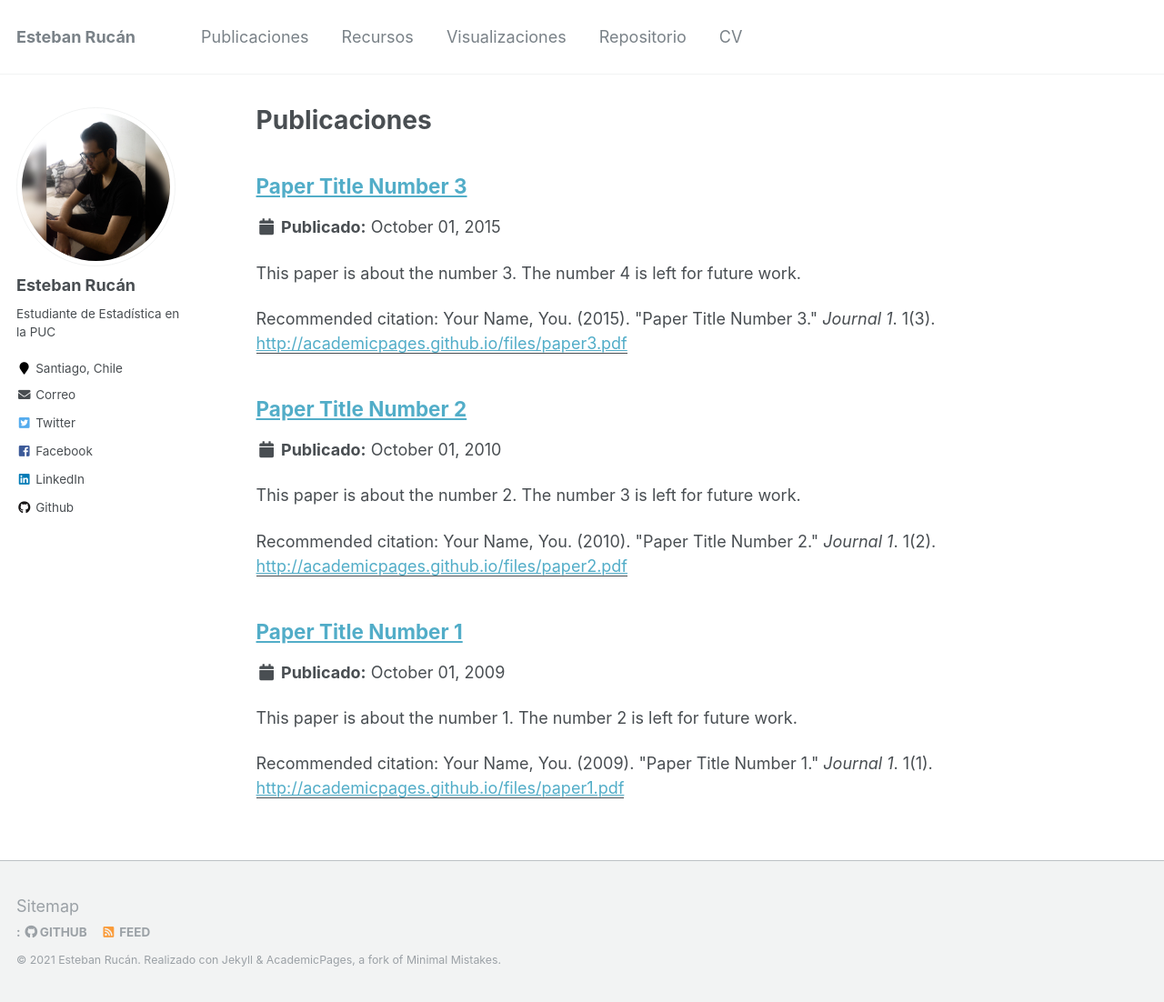
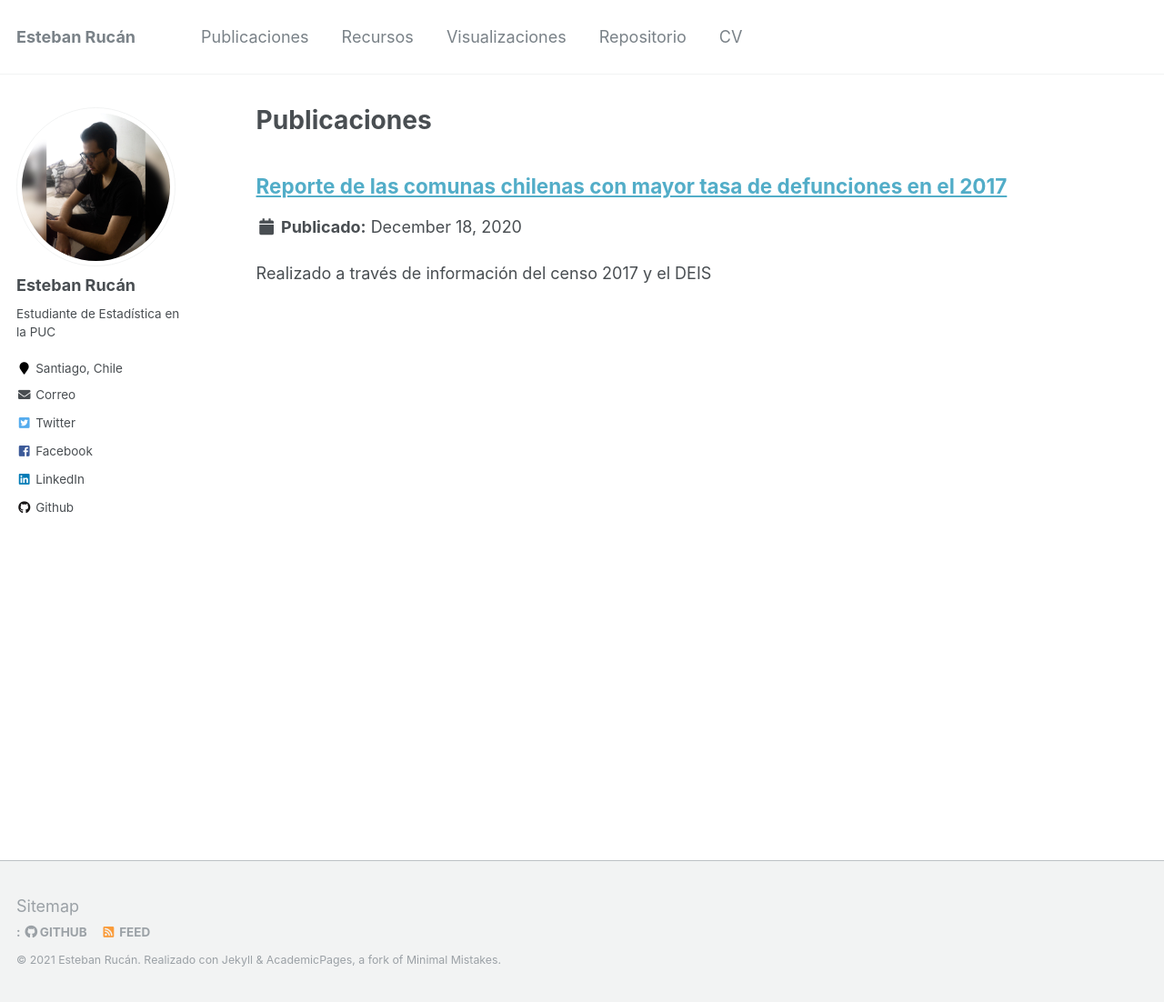
Before and after one commit to estebanrucan/estebanrucan.com, a Jekyll site: the page built from _pages/publicaciones.md, in a window 1280 px wide and 1102 px high. Shown: the whole window at 91% size. Built offline with Jekyll 4.4.1, drawn with Linux system fonts in a browser that asks for light colours.

Commit message:
Primera publicación

```diff
--- a/_publicaciones/2009-10-01-paper-title-number-1.md
+++ /dev/null
@@ -1,15 +0,0 @@
----
-title: "Paper Title Number 1"
-collection: publicaciones
-permalink: /publicaciones/2009-10-01-paper-title-number-1
-excerpt: 'This paper is about the number 1. The number 2 is left for future work.'
-date: 2009-10-01
-venue: 'Journal 1'
-paperurl: 'http://academicpages.github.io/files/paper1.pdf'
-citation: 'Your Name, You. (2009). &quot;Paper Title Number 1.&quot; <i>Journal 1</i>. 1(1).'
----
-This paper is about the number 1. The number 2 is left for future work.
-
-[Download paper here](http://academicpages.github.io/files/paper1.pdf)
-
-Recommended citation: Your Name, You. (2009). "Paper Title Number 1." <i>Journal 1</i>. 1(1).
--- a/_publicaciones/2010-10-01-paper-title-number-2.md
+++ /dev/null
@@ -1,15 +0,0 @@
----
-title: "Paper Title Number 2"
-collection: publicaciones
-permalink: /publicaciones/2010-10-01-paper-title-number-2
-excerpt: 'This paper is about the number 2. The number 3 is left for future work.'
-date: 2010-10-01
-venue: 'Journal 1'
-paperurl: 'http://academicpages.github.io/files/paper2.pdf'
-citation: 'Your Name, You. (2010). &quot;Paper Title Number 2.&quot; <i>Journal 1</i>. 1(2).'
----
-This paper is about the number 2. The number 3 is left for future work.
-
-[Download paper here](http://academicpages.github.io/files/paper2.pdf)
-
-Recommended citation: Your Name, You. (2010). "Paper Title Number 2." <i>Journal 1</i>. 1(2).
--- a/_publicaciones/2015-10-01-paper-title-number-3.md
+++ /dev/null
@@ -1,15 +0,0 @@
----
-title: "Paper Title Number 3"
-collection: publicaciones
-permalink: /publicaciones/2015-10-01-paper-title-number-3
-excerpt: 'This paper is about the number 3. The number 4 is left for future work.'
-date: 2015-10-01
-venue: 'Journal 1'
-paperurl: 'http://academicpages.github.io/files/paper3.pdf'
-citation: 'Your Name, You. (2015). &quot;Paper Title Number 3.&quot; <i>Journal 1</i>. 1(3).'
----
-This paper is about the number 3. The number 4 is left for future work.
-
-[Download paper here](http://academicpages.github.io/files/paper3.pdf)
-
-Recommended citation: Your Name, You. (2015). "Paper Title Number 3." <i>Journal 1</i>. 1(3).
--- /dev/null
+++ b/_publicaciones/reporte-comunas-tasa-defuncion-alta_2017.md
@@ -0,0 +1,14 @@
+---
+title: "Reporte de las comunas chilenas con mayor tasa de defunciones en el 2017"
+collection: publicaciones
+permalink: /publicaciones/reporte-comunas-tasa-defuncion-alta_2017
+excerpt: 'Realizado a través de información del censo 2017 y el DEIS'
+date: 2020-12-18
+venue: 'Chile'
+---
+
+El fin de este reporte es indicar cuales son las mayores causas de defunción en las comunas de Chile en el año 2017, el material queda a libre disposición para que se puedan tomar medidas.
+
+<a href="/reporte-comunas-tasa-defuncion-alta_2017/" target="_blank">Accede desde aquí</a>
+
+Recommended citation: Rucán E., 2020. Reporte de las comunas chilenas con mayor tasa de defunciones en el 2017. [online] Disponible en: <https://estebanrucan.github.io/reporte-comunas-tasa-defuncion-alta_2017/> [Accessed 2 April 2021].
```
Also changed, not shown: _recursos/2013-03-01-tutorial-1.md (deleted, +0 -13 lines), _recursos/2014-02-01-talk-2.md (deleted, +0 -13 lines), _recursos/covid-interactive-explotation.md (line endings or trailing spaces).
